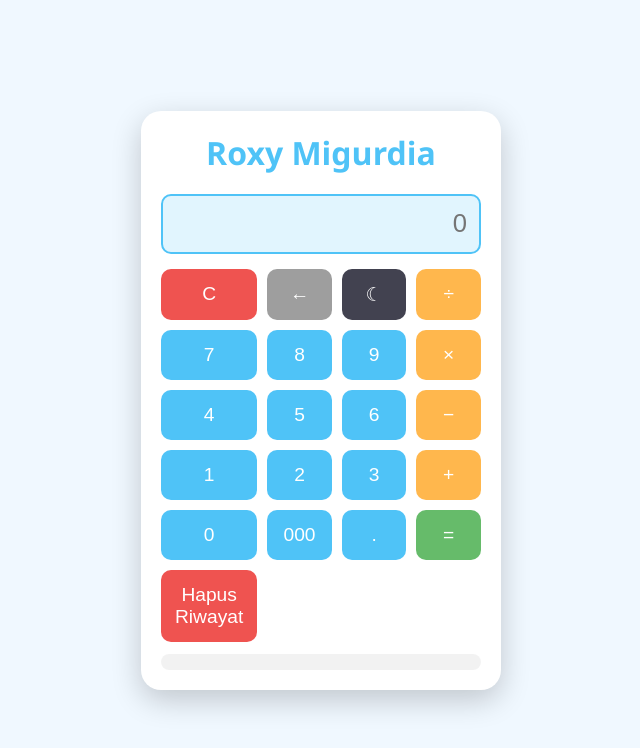
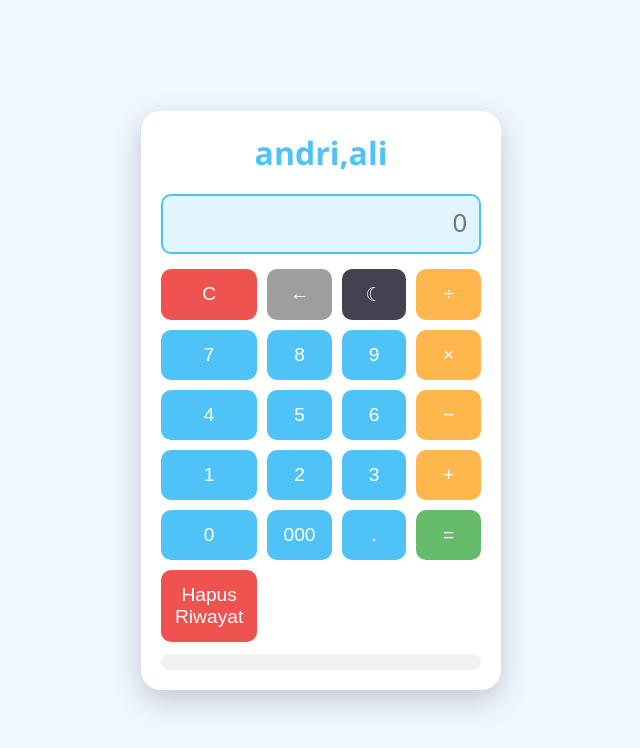
Before and after one commit to andreq62/Game, a plain HTML site: page Index.html in a window 1280 px wide. Shown: the whole page, without its empty margins (319-959 px from the left). Drawn offline with Linux system fonts and the light colour scheme.

Commit message:
Update Index.html
Signed-off-by: andreq62 <andresetiawan123456654321@gmail.com>

```diff
--- a/Index.html
+++ b/Index.html
@@ -121,7 +121,7 @@
 </head>
 <body>
   <div class="calculator">
-    <div class="title">Roxy Migurdia</div>
+    <div class="title">andri,ali</div>
     <input type="text" id="display" disabled placeholder="0" />
     <div class="buttons">
       <button class="clear" onclick="clearDisplay()">C</button>
```
